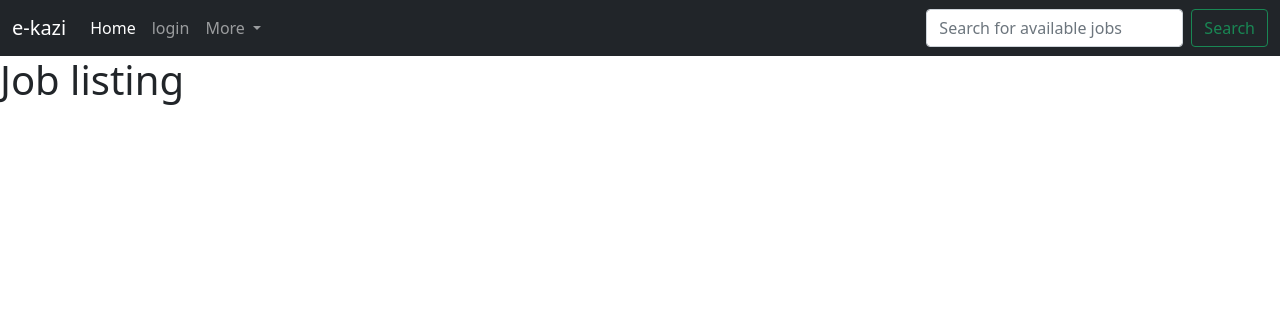
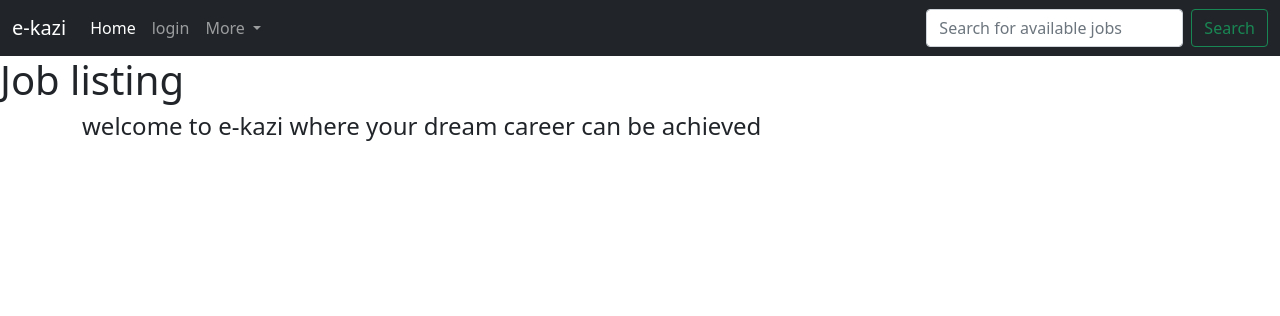
Before and after one commit to Kizito-Alberrt/e-kazi-online, a Flask app: page /jobs in a window 1280 px wide. Shown: the top 316 px of the page. Run offline with Flask 2, Linux system fonts and the light colour scheme.

Commit message:
added h4 tag

```diff
--- a/templates/jobs.html
+++ b/templates/jobs.html
@@ -4,7 +4,7 @@
 <h1>Job listing</h1>
 
 <div class="container">
-
+ <h4>welcome to e-kazi where your dream career can be achieved</h4>
 
 
 </div>
```
